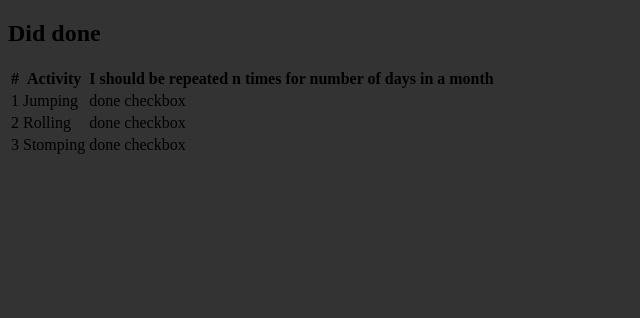
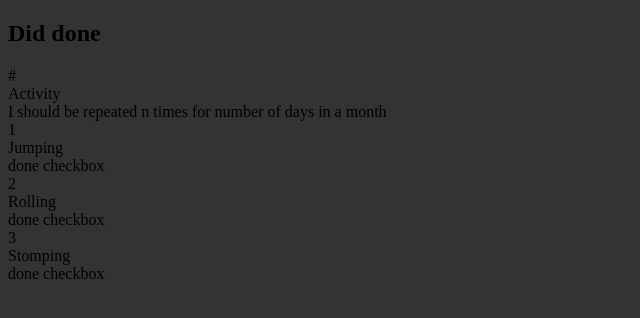
Before and after one commit to dinohapp/monthtrack, a plain HTML site: page index.html in a window 1280 px wide. Shown: the whole page, without its empty margins (0-640 px from the left). Drawn offline with Linux system fonts and the light colour scheme.

Commit message:
changed table to divs

```diff
--- a/index.html
+++ b/index.html
@@ -11,29 +11,29 @@
 <div class='container'>
   <h2>Did done</h2>
 </div>
-  <table class='table'>
-    <thead>
-      <tr>
-        <th>#</th>
-        <th>Activity</th>
-        <th>I should be repeated n times for number of days in a month</th>
-      </tr>
-    </thead>
-    <tr>
-      <td>1</td>
-      <td>Jumping</td>
-      <td>done checkbox</td>
-    </tr>
-    <tr>
-      <td>2</td>
-      <td>Rolling</td>
-      <td>done checkbox</td>
-    </tr>
-    <tr>
-      <td>3</td>
-      <td>Stomping</td>
-      <td>done checkbox</td>
-    </tr>
-    </table>
+  <div class='table_all'>
+    <div class='head'>
+      <div class='header'>
+        <div>#</div>
+        <div>Activity</div>
+        <div>I should be repeated n times for number of days in a month</div>
+      </div>
+    </div>
+    <div class='row'>
+      <div>1</div>
+      <div>Jumping</div>
+      <div>done checkbox</div>
+    </div>
+    <div class='row'>
+      <div>2</div>
+      <div>Rolling</div>
+      <div>done checkbox</div>
+    </div>
+    <div class='row'>
+      <div>3</div>
+      <div>Stomping</div>
+      <div>done checkbox</div>
+    </div>
+  </div>
   </body>
 </html>
```
